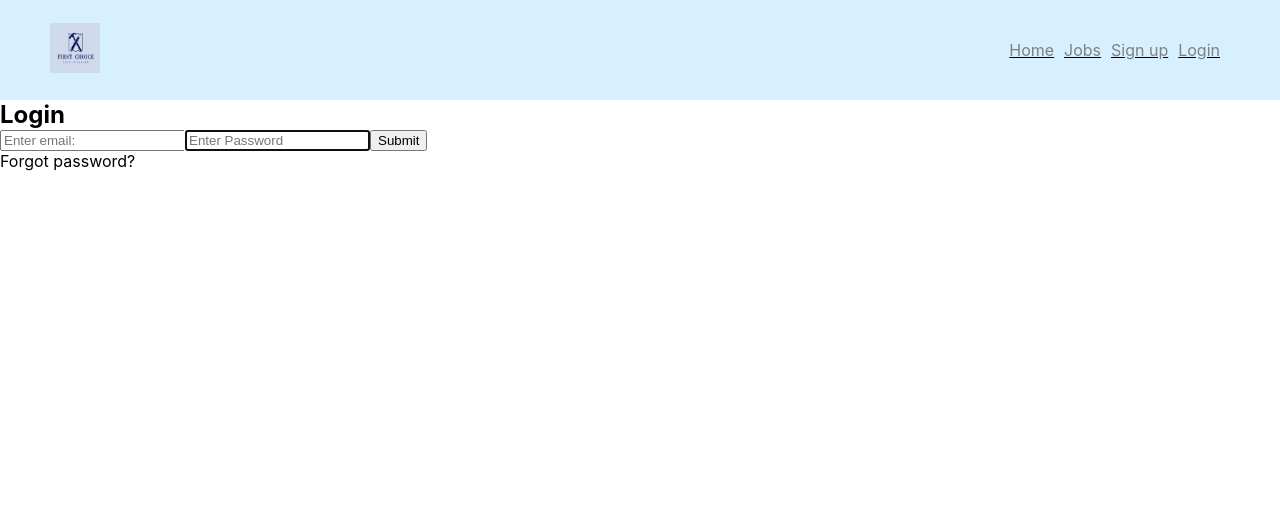
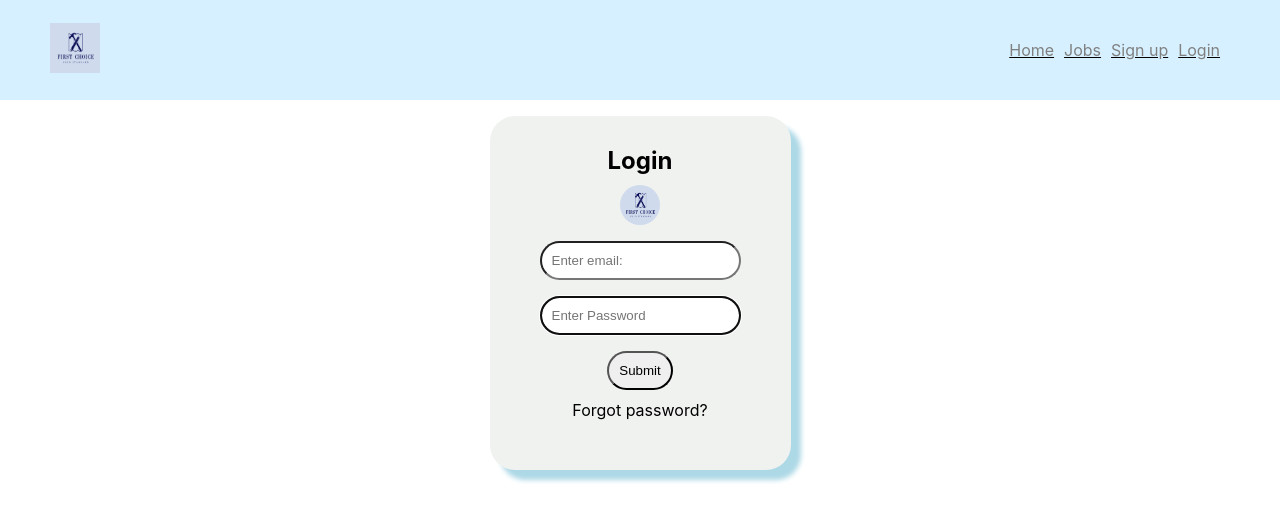
Before and after one commit to QZVTR/FirstChoice, a Next.js app: page /nav/Login in a window 1280 px wide. Shown: the top 522 px of the page. Built offline with nearby package versions, Linux system fonts and the light colour scheme; no server answers.

Commit message:
Css for some stuff that i don't exactly remember

```diff
--- a/pages/nav/Login.js
+++ b/pages/nav/Login.js
@@ -4,6 +4,7 @@ import { auth, db } from '../../firebase'
 import { signInWithEmailAndPassword } from 'firebase/auth'
 import { useRouter } from 'next/router'
 import Link from 'next/link'
+import styles from '../../styles/Login.module.css'
 
 export default function Login() {
     const [signedIn, setSignedIn] = useState(false);
@@ -35,16 +36,21 @@ export default function Login() {
 
     return (
         <Layout>
-            <h2>Login</h2>
-            <form onSubmit={handleSubmit}>
-                    <input className='emailLoginMan' name='email' autoFocus ref={emailRef} placeholder='Enter email:'/>
-                    <input className='passwordLoginMan' name='password' autoFocus type='password' ref={PasswordRef} placeholder='Enter Password'/>
-                    <input className='submitLoginMan' type='submit' value='Submit'/>
-            </form>
-            <div>
-                <Link href='/ResetPassword'>
-                    Forgot password?
-                </Link>
+            <div className={styles.loginContainer}>
+                <div className={styles.loginCenter}>
+                <h2 className={styles.title}>Login</h2>
+                <img className={styles.logoLogin} src='/media/FirstChoiceLogo2.png' alt='First Choice Logo' />
+                    <form onSubmit={handleSubmit}>
+                        <input className={styles.emailLoginMan} name='email' autoFocus ref={emailRef} placeholder='Enter email:'/>
+                        <input className={styles.passwordLoginMan} name='password' autoFocus type='password' ref={PasswordRef} placeholder='Enter Password'/>
+                        <input className={styles.submitLoginMan} type='submit' value='Submit'/>
+                    </form>
+                    <div className={styles.forgotPass}>
+                        <Link href='/ResetPassword'>
+                            Forgot password?
+                        </Link>
+                    </div>
+                </div>
             </div>
         </Layout>
     )
--- /dev/null
+++ b/styles/Login.module.css
@@ -0,0 +1,58 @@
+.logoLogin {
+    height: 40px;
+    width: 40px;
+    margin-bottom: 1rem;
+    border-radius: 20px;
+}
+
+.title {
+    display: flex;
+    justify-content: center;
+    margin-bottom: 10px;
+}
+
+.loginContainer {
+    display: flex;
+    justify-content: center;
+    margin-top: 1rem;
+}
+
+.loginCenter {
+    text-align: center;
+    background-color: #f0f2f0;
+    padding-top: 30px;
+    padding-bottom: 50px;
+    padding-left: 50px;
+    padding-right: 50px;
+    display: flex;
+    flex-direction: column;
+    align-items: center;
+    border-radius: 25px;
+    box-shadow: 10px 10px 5px lightblue;
+}
+
+.emailLoginMan,
+.passwordLoginMan,
+.submitLoginMan {
+    display: block;
+    margin-bottom: 1rem;
+    padding: 10px;
+    border-radius: 25px;
+}
+
+.emailLoginMan:hover,
+.passwordLoginMan:hover,
+.submitLoginMan:hover {
+    box-shadow: 10px 10px 5px lightblue;
+}
+
+.submitLoginMan {
+    display: block;
+    margin: 0 auto;
+    padding: 10px;
+    border-radius: 25px;
+}
+
+.forgotPass {
+    margin-top: 10px;
+}
```
Also changed, not shown: pages/ResetPassword.js (+13 -2 lines), pages/components/SignUpTrader.js (+15 -8 lines), styles/Signup.module.css (+7 -0 lines).
